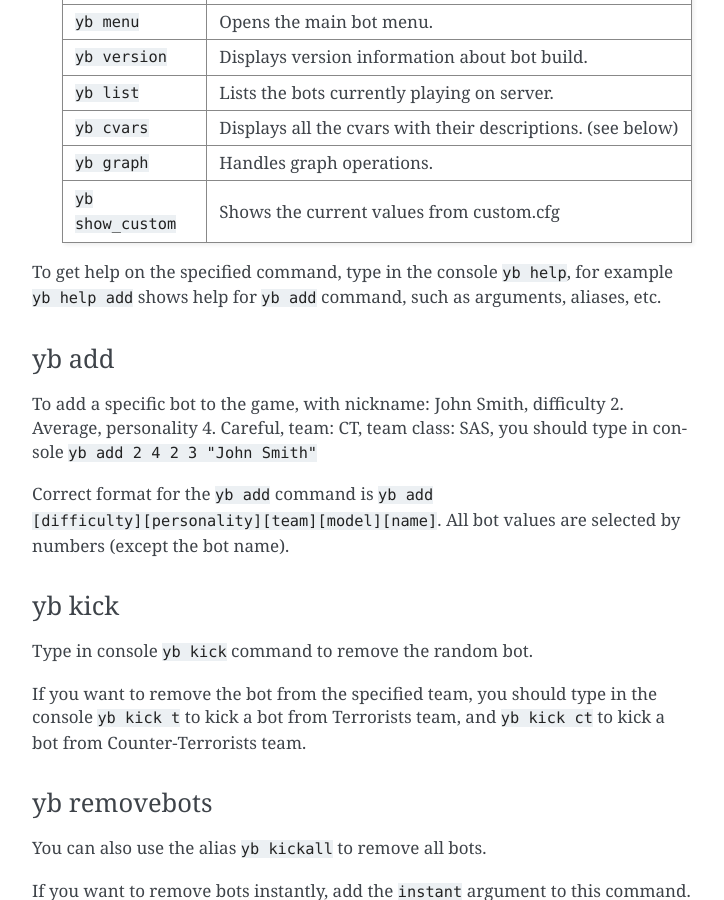
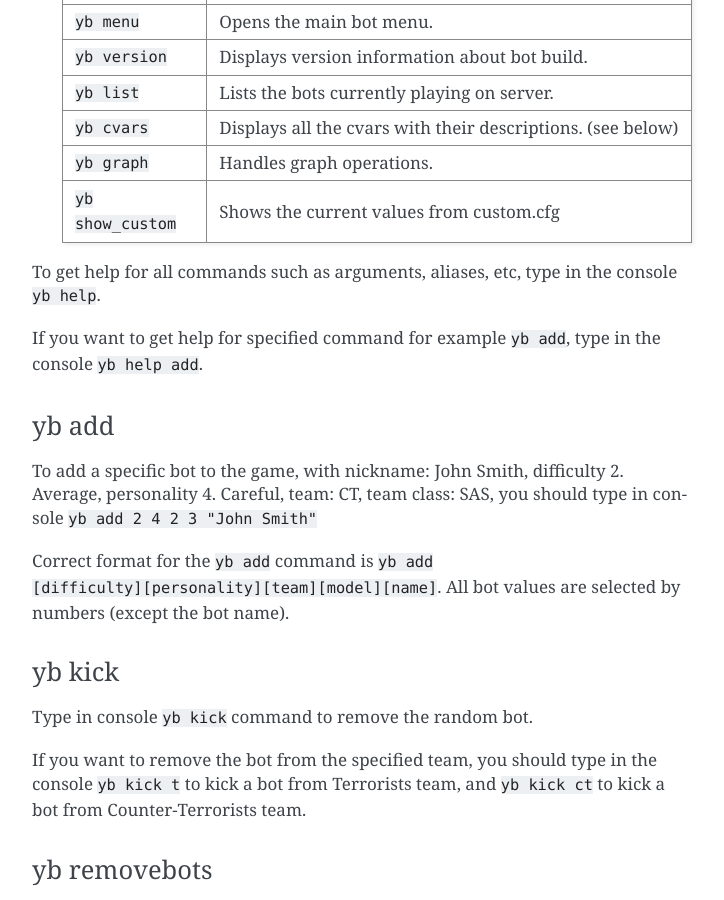
Before and after one commit to yapb/docs, a Sphinx documentation site: the page built from docs/botusage.rst, in a window 1280 px wide and 900 px high, scrolled down 6283 px. Shown: the whole window, without its empty margins (388-1112 px from the left). Built offline with Sphinx 7.4.7, drawn with Linux system fonts in a browser that asks for light colours.

Commit message:
botusage: more detailed help command description

```diff
--- a/docs/botusage.rst
+++ b/docs/botusage.rst
@@ -158,7 +158,9 @@ The following main YaPB commands are available (note these ARE case sensitive):
    | ``yb show_custom``        | Shows the current values from custom.cfg                                                                                       |
    +---------------------------+--------------------------------------------------------------------------------------------------------------------------------+
 
-To get help on the specified command, type in the console ``yb help``, for example ``yb help add`` shows help for ``yb add`` command, such as arguments, aliases, etc.
+To get help for all commands such as arguments, aliases, etc, type in the console ``yb help``.
+
+If you want to get help for specified command for example ``yb add``, type in the console ``yb help add``.
 
 
 yb add
```
